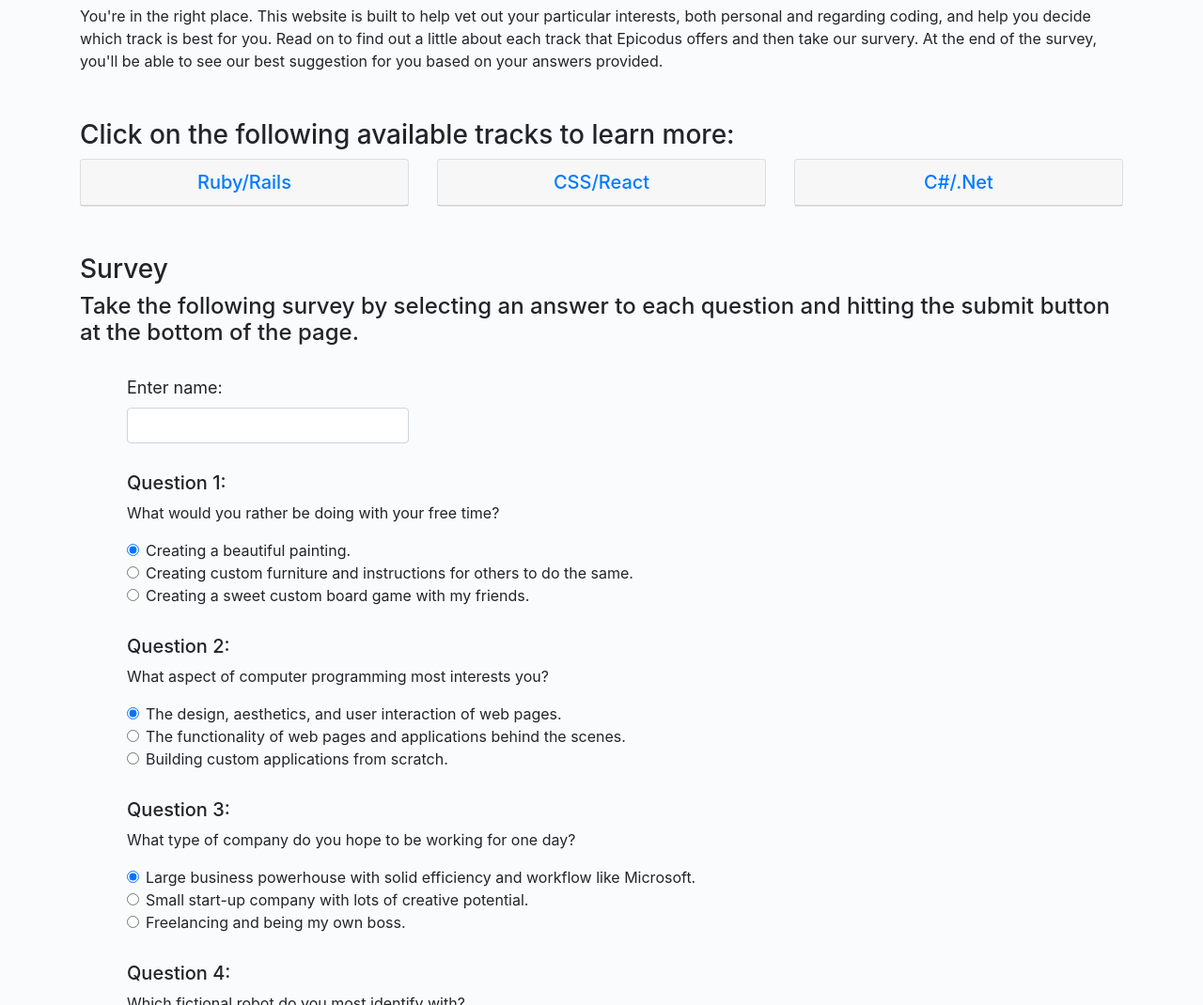
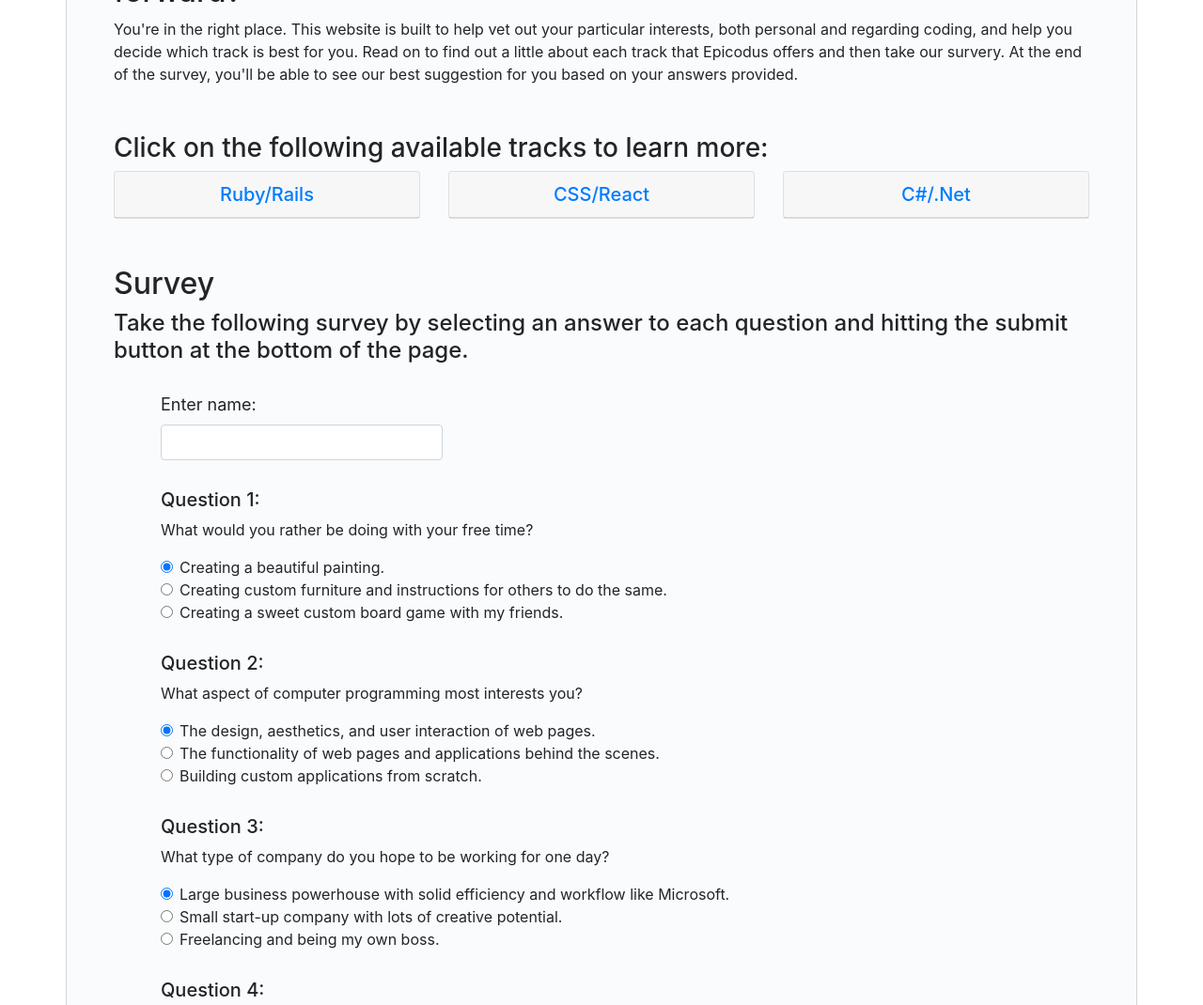
Before and after one commit to ellymaimon/track-suggester, a plain HTML site: page index.html in a window 1280 px wide. Shown: the part 654-1724 px from the top of the page at 94% size. Drawn offline with nearby package versions, Linux system fonts and the light colour scheme.

Commit message:
style container and body with background color, borders, and box model

```diff
--- a/css/styles.css
+++ b/css/styles.css
@@ -1,11 +1,15 @@
 body {
+  background-color: white;
+}
+
+.container {
+  padding: 0 50px;
   background-color: #fafbfc;
+  border-left: 1px solid lightgrey;
+  border-right: 1px solid lightgrey;
 }
 
 /* Header */
-.header {
-  margin-top: 25px;
-}
 
 #header-h1 {
   background-color: #00b3b4;
--- a/index.html
+++ b/index.html
@@ -74,7 +74,7 @@
 
     <!-- Survey -->
     <div class="survey">
-      <h3>Survey</h3>
+      <h2>Survey</h2>
       <h4>Take the following survey by selecting an answer to each question and hitting the submit button at the bottom of the page.</h4>
 
       <form id="survey">
```
Also changed, not shown: img/epicodus.png (deleted).
